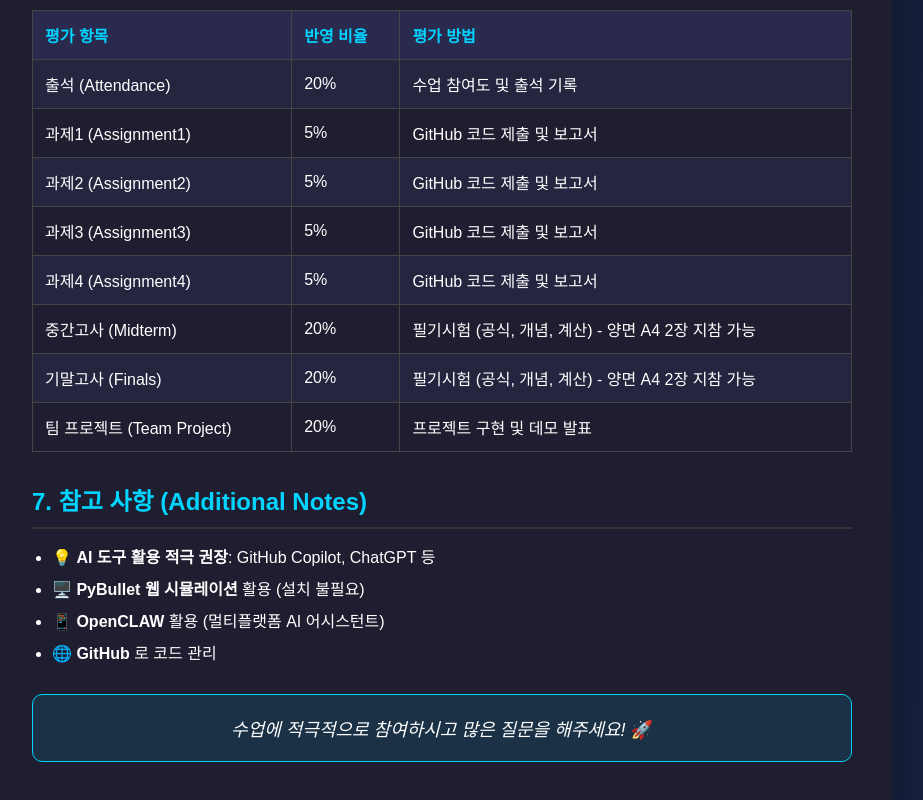
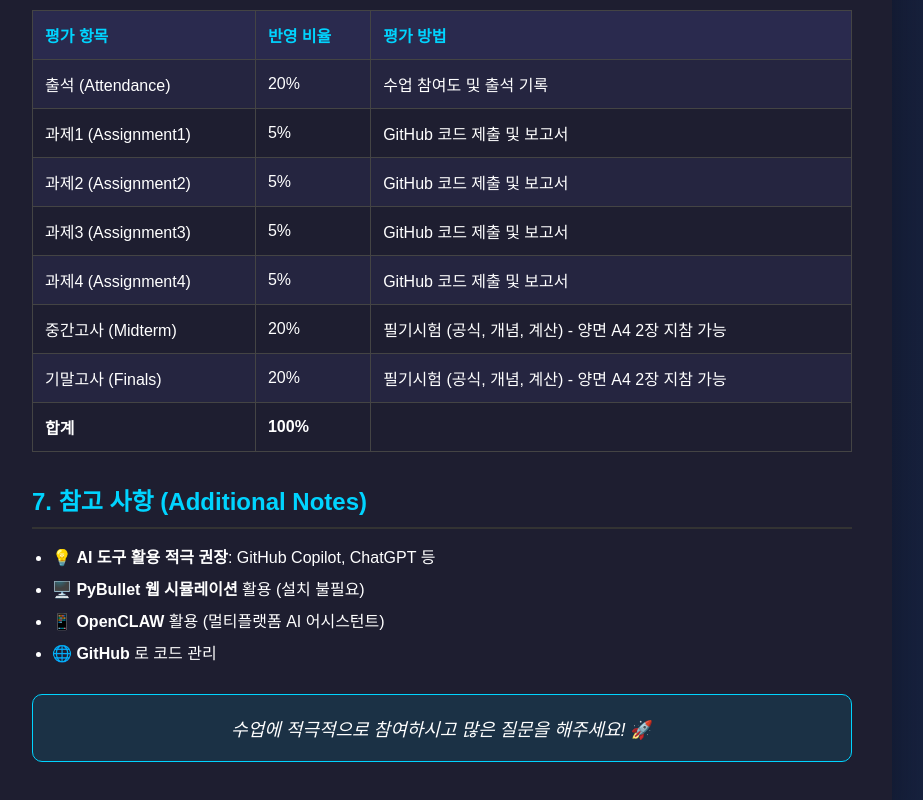
Before and after one commit to areal2025/ai_robot_class, a website: page syllabus.html in a window 1280 px wide. Shown: the part 3840-4640 px from the top of the page, without its empty margins (198-1121 px from the left). Drawn offline with Linux system fonts and the light colour scheme.

Commit message:
Fix evaluation to 100%

```diff
--- a/syllabus.html
+++ b/syllabus.html
@@ -394,9 +394,9 @@
                 <td>필기시험 (공식, 개념, 계산) - 양면 A4 2장 지참 가능</td>
             </tr>
             <tr>
-                <td>팀 프로젝트 (Team Project)</td>
-                <td>20%</td>
-                <td>프로젝트 구현 및 데모 발표</td>
+                <td><strong>합계</strong></td>
+                <td><strong>100%</strong></td>
+                <td></td>
             </tr>
         </table>
 
```
Also changed, not shown: _book/content/week1.html (+1 -1 lines), _book/content/week10.html (+1 -1 lines), _book/content/week11.html (+1 -1 lines), _book/content/week12.html (+1 -1 lines), _book/content/week2.html (+1 -1 lines), _book/content/week3.html (+1 -1 lines), _book/content/week4.html (+1 -1 lines), _book/content/week5.html (+1 -1 lines), _book/content/week6.html (+1 -1 lines), _book/content/week7.html (+1 -1 lines), _book/content/week9.html (+1 -1 lines), _book/index.html (+1 -1 lines), _book/syllabus.html (+5 -0 lines).
